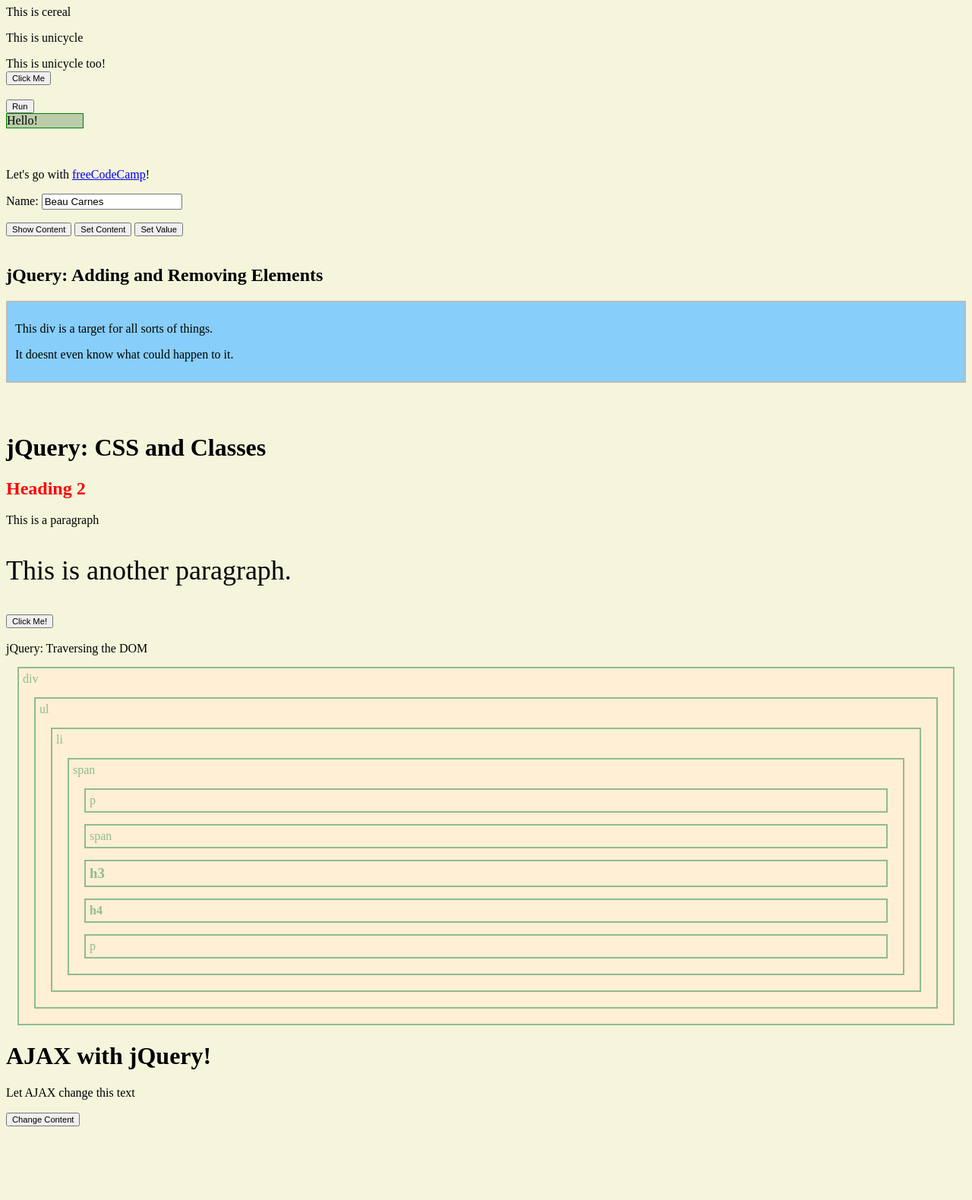
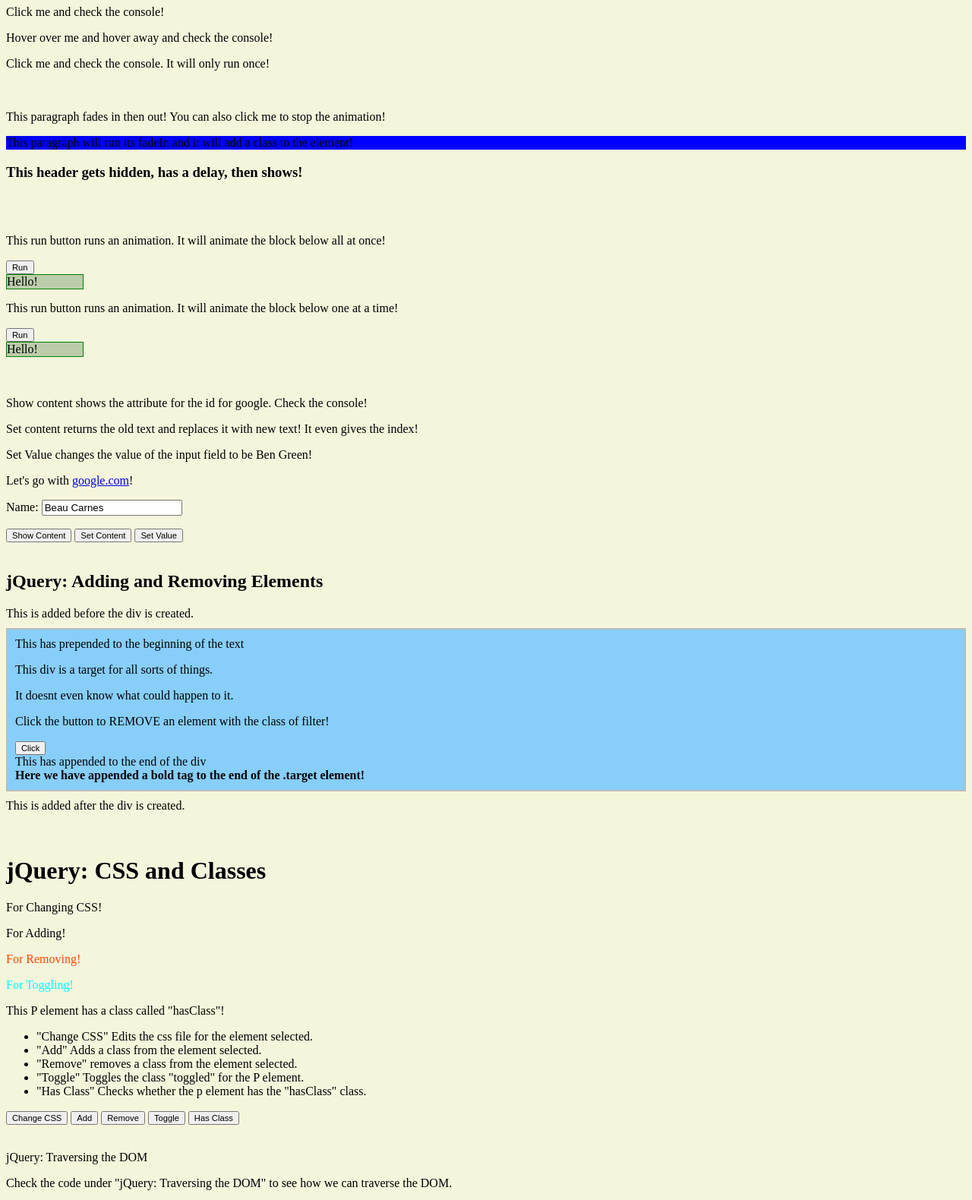
Before and after one commit to Burakkuboido/jQuery_Practice, a website: page index.html in a window 1280 px wide. Shown: the part 60-1640 px from the top of the page at 76% size. Before the commit the page ends 1551 px from the top, so only its background shows below. Drawn offline with nearby package versions, Linux system fonts and the light colour scheme.

Commit message:
Implented all code about jQuery. Next is to add flex to make it easier to read and navigate

```diff
--- a/index.html
+++ b/index.html
@@ -2,6 +2,7 @@
 <html lang="en">
 <head>
     <script src="https://ajax.googleapis.com/ajax/libs/jquery/3.7.1/jquery.min.js"></script>
+    <script src="//code.jquery.com/ui/1.11.4/jquery-ui.js"></script>
     <meta charset="UTF-8">
     <meta name="viewport" content="width=device-width, initial-scale=1.0">
     <title>Document</title>
@@ -9,21 +10,34 @@
 </head>
 <body>
     <h2>Hello my people</h2>
-    <p id="cereal">This is cereal</p>
-    <p class="unicycle">This is unicycle</p>
-    <div class="unicycle">This is unicycle too!</div>
-    <button>Click Me</button>
+    <p id="clicked">Click me and check the console!</p>
+    <p class="hover">Hover over me and hover away and check the console!</p>
+    <div class="once">Click me and check the console. It will only run once!</div>
 
     <br>
     <br>
 
-    <button id="go">Run</button>
-    <div id="block">Hello!</div>
+    <p id="fade">This paragraph fades in then out! You can also click me to stop the animation!</p>
+    <p id="addclass">This paragraph will run its fadeIn and it will add a class to the element!</p>
+    <h3>This header gets hidden, has a delay, then shows!</h3>
 
     <br>
     <br>
 
-    <p id="test">Let's go with <a href="https://freecodecamp.org" id="fcc">freeCodeCamp</a>!</p>
+    <p>This run button runs an animation. It will animate the block below all at once!</p>
+    <button id="go">Run</button>
+    <div id="block">Hello!</div>
+    <p>This run button runs an animation. It will animate the block below one at a time!</p>
+    <button id="go2">Run</button>
+    <div id="block2">Hello!</div>
+
+    <br>
+    <br>
+
+    <p>Show content shows the attribute for the id for google. Check the console!</p>
+    <p>Set content returns the old text and replaces it with new text! It even gives the index!</p>
+    <p>Set Value changes the value of the input field to be Ben Green!</p>
+    <p id="test">Let's go with <a href="https://google.com" id="google">google.com</a>!</p>
     <p>Name: <input type="text" value="Beau Carnes" id="name"></p>
     <button id="btn">Show Content</button>
     <button id="btn2">Set Content</button>
@@ -36,23 +50,39 @@
     <div class="target">
         <p class="filter">This div is a target for all sorts of things.</p>
         <p>It doesnt even know what could happen to it.</p>
+        <p>Click the button to REMOVE an element with the class of filter!</p>
+        <button id="remove">Click</button>
     </div>
 
     <br>
     <br>
 
     <h1>jQuery: CSS and Classes</h1>
-    <h2 class="red">Heading 2</h2>
-    <p>This is a paragraph</p>
-    <p class="big">This is another paragraph.</p>
+    <p class="changecss">For Changing CSS!</p>
+    <p class="forAdding">For Adding!</p>
+    <p class="forRemoving">For Removing!</p>
+    <p class="forToggling toggled">For Toggling!</p>
+    <p class="hasClass">This P element has a class called "hasClass"! </p>
+    <ul>
+        <li>"Change CSS" Edits the css file for the element selected.</li>
+        <li>"Add" Adds a class from the element selected.</li>
+        <li>"Remove" removes a class from the element selected.</li>
+        <li>"Toggle" Toggles the class "toggled" for the P element.</li>
+        <li>"Has Class" Checks whether the p element has the "hasClass" class.</li>
+    </ul>
 
-    <button>Click Me!</button>
+    <button id="changecss">Change CSS</button>
+    <button id="add">Add</button>
+    <button id="removes">Remove</button>
+    <button id="toggle">Toggle</button>
+    <button id="has">Has Class</button>
 
     <br>
     <br>
 
-    <div class="container">
-        jQuery: Traversing the DOM
+        <p>jQuery: Traversing the DOM</p>
+        <p>Check the code under "jQuery: Traversing the DOM" to see how we can traverse the DOM.</p>
+        <div class="container">
         <div>div
             <ul>ul
                 <li>li
@@ -70,7 +100,13 @@
 
     <h1>AJAX with jQuery!</h1>
     <p id="demo">Let AJAX change this text</p>
-    <button type="button" onclick="loadDoc()">Change Content</button>
+    <input type="button" onclick="loadDoc()" value="Change Content"></button>
+
+    <div id = "stage">
+
+     </div>
+
+     <input type="button" id="driver" value="Load Data"/>
 
 </body>
 <script src="scripts.js"></script>
--- a/scripts.js
+++ b/scripts.js
@@ -1,29 +1,17 @@
-// Getting Started With jQuery
-
-/*
-$(document).ready(function(){
-
-    $("button").click(function(){  ### .ready is now deprecated. Use $(function(){ }) instead.
-    });
-});
-*/
+// jQuery Events
 
 
-
-// jQuery Events
-
-/*
 $(function(){
-    $("p").click(function(){  ### .click is now deprecated. Use .on instead.
-        console.log("You Clicked a Paragraph!")
+    $("#clicked").on("click", function(){
+        console.log("You Clicked me!")
     })
 });
-*/
+
 
 // dbclick, mouseenter, mouseleave,. mousedown, mouseup, hover. Hover uses TWO functions.
 
-/*
-$("p").on({
+
+$(".hover").on({
     mouseenter: function () {
         console.log("You entered.");
     },
@@ -31,39 +19,38 @@ $("p").on({
         console.log("You left.");
     }
 });
-*/
+
 
 //Run a Method ONCE.
-/*
+
 $(function(){
-    $("p").one({
+    $(".once").one({
         "click": function() {
             console.log("Clicked!");
-        },
-        "mouseover": function() {
-            console.log("Hovered!");
         }
     });
 })
-*/
 
 
 
 //jQuery Effects
 
 //hide, show, slideUp, slideDown, fadeIn, fadeOut, toggle, stop
-/*
-$("p").fadeOut(500);
-$("p").fadeIn(2000, function() {
+
+$("#fade").fadeOut(500);
+$("#fade").fadeIn(2000);
+
+$("#addclass").fadeOut(500);
+$("#addclass").fadeIn(2000, function() {
     $(this).addClass("blue");
 })
 
-$("p").on("click", function() {
-    $("p").stop();
+$("#fade").on("click", function() {
+    $("#fade").stop();
 })
 
 $("h3").hide(500).delay(1000).show(300);
-*/
+
 
 
 
@@ -72,94 +59,97 @@ $("h3").hide(500).delay(1000).show(300);
 // .animate ( properties [, duration ] [, easing ] [, complete ])
 
 // .animate( properties, options )
-/*
+
+// You will need jQuery UI to animate the background-color property.
+
 $("#go").on("click", function() {
     $("#block").animate({
         opacity: .5,
         marginLeft: "+=50",
-        height: "400px"
+        backgroundColor: "red"
     }, 3000, "linear", function() {
         $(this).after("<div>Animation complete.</div>");
     });
 })
-*/
 
-/*
-$("#go").on("click", function() {
-    $("#block")
+
+
+$("#go2").on("click", function() {
+    $("#block2")
     .animate({width: "90%" }, 1000)
     .animate({fontSize: "40px" }, 1000)
     .animate({borderLeftWidth: "30px" }, 1000)
 })
-*/
+
 
 
 
 // jQuery: Getting and Setting Content and Attributes
 
-/*
+
 $("#btn").on("click", function () {
-    console.log($("#fcc").attr("href"));
+    console.log($("#google").attr("href"));
 });
 
 $("#btn2").on("click", function () {
     $("#test").text(function(i, origText) {
-        return "Old text: " + origText + " New text: freeCodeCamp is awesome! (index: " + i + ")"
+        return "Google is awesome! (index: " + i + ")"
     })
 });
 
 $("#btn3").on("click", function () {
     $("#name").val("Ben Green")
 });
-*/
+
 
 
 
 // jQuery: Adding and Removing Elements
 
-/*
-$(".target").prepend('<div class="child">Prepend</div>')
-$(".target").append('<div class="child">Append</div>', '<p> Hello!</p>')
-$(".target").before('<div class="sibling">Before</div>')
-$(".target").after('<div class="sibling">After</div>')
 
-$(".target").append('<b>LOTS</b>')
+$(".target").prepend('<div class="child">This has prepended to the beginning of the text</div>')
+$(".target").append('<div class="child">This has appended to the end of the div</div>')
+$(".target").before('<div class="sibling">This is added before the div is created.</div>')
+$(".target").after('<div class="sibling">This is added after the div is created.</div>')
 
-$("p").remove(".filter")
-*/
+$(".target").append('<b>Here we have appended a bold tag to the end of the .target element!</b>')
+
+$("#remove").on("click", function() {
+    $("p").remove(".filter")
+})
 
 
 
 // CSS and Classes
-/*
-$("button").on("click", function() {
-    $("p.big").css("fontSize", "100px");
-});
 
- $("button").on("click", function() {
-     $("p.big").css({
-         fontSize: "50px",
+
+ $("#changecss").on("click", function() {
+     $("p.changecss").css({
          color: "blue",
          backgroundColor: "yellow"
      });
  });
 
- $("button").on("click", function() {
-     $("h1").addClass("red")
-     $("p").removeClass("big")
+ $("#add").on("click", function() {
+     $(".forAdding").addClass("addedClass")
  })
 
- $("button").on("click", function() {
-     $("p").toggleClass("big")
+ $("#removes").on("click", function() {
+    $("p.forRemoving").removeClass("forRemoving")
+})
+
+ $("#toggle").on("click", function() {
+     $("p.forToggling").toggleClass("toggled")
  });
 
-$("button").on("click", function() {
-    console.log($("h2").hasClass("big"));
+$("#has").on("click", function() {
+    console.log($(".hasClass").hasClass("hasClass"));
 });
 
-*/
+
 
 // jQuery: Traversing the DOM
+
 
 //$("li").parent().css({"color" : "chocolate" , "border" : "2px solid chocolate"})
 //$("span").parents().css({"color" : "chocolate" , "border" : "2px solid chocolate"})
@@ -177,23 +167,10 @@ $("button").on("click", function() {
 
 //jQuery: AJAX = Asynchronous JavaScript and XML
 
-/*
+
 function loadDoc() {
-    $.post("https://learnwebcode.github.io/json-example/animals-1.json",
-    {
-        name: "Carlos",
-        city: "Teeden"
-    },
-    function(data, status) {
-        console.log("Data: " + data + "\nStatus: " + status);
-    });
-    $.get("https://learnwebcode.github.io/json-example/animals-1.json",
-    function(data, status) {
-        console.log("Data: " + data + "\nStatus: " + status);
-    });
 
-    /*
-    $("#demo").load("https://learnwebcode.github.io/json-example/animals-1.json",
+    $("#demo").load("https://gist.githubusercontent.com/readwalkerchang/2ab04719367da1778384762cc2befd23/raw/cb095bf75c39570b7a2734a8ab51c60c5b36eaa0/dark.json",
     function(responseTxt, statusTxt, xhr) {
         if(statusTxt == "success")
             alert("External content loaded");
@@ -201,10 +178,19 @@ function loadDoc() {
             alert("Error: " + xhr.status + ": " + xhr.statusText);
     })
 }
-*/
+
+$("#driver").on("click", function(event){
+    $.getJSON("https://gist.githubusercontent.com/readwalkerchang/2ab04719367da1778384762cc2befd23/raw/cb095bf75c39570b7a2734a8ab51c60c5b36eaa0/dark.json", function(data) {
+       $('#stage').html('<p>Name: ' + data.members[0].name + '</p>');
+       $('#stage').append('<p>Teen : ' + data.members[0].teen + '</p>');
+       $('#stage').append('<p>Adult  : ' + data.members[0].adult + '</p>');
+       $('#stage').append('<p>Description  : ' + data.members[0].description[0] + ". " + data.members[0].description[1] + ". " + data.members[0].description[2] + '</p>');
+    });
+ });
+
 
 //jQuery vs Vanilla JavaScript
-
+/*
 //Selecting an Element
 // the jQuery way...
 var $elem = $(".someclass");
@@ -241,7 +227,7 @@ requestAnimationFrame(() => elem.style.opacity = 1);
 // the jQuery way...
 var $elem = $(".someClass")
 $.ajax('https://some.url', {
-    success: (ddata) => { /* do stuff with the data */ }
+    success: (ddata) => { // do stuff with the data // }
 });
 
 //the vanilla JavaScript way...
@@ -275,3 +261,4 @@ elem.animate ([
         opacity: 1
     }
 ], 1000)
+*/
--- a/styles.css
+++ b/styles.css
@@ -3,6 +3,12 @@
 }
 
 #block {
+    background-color: #bca;
+    width: 100px;
+    border: 1px solid green;
+}
+
+#block2 {
     background-color: #bca;
     width: 100px;
     border: 1px solid green;
@@ -48,9 +54,7 @@ button {
     color: red;
 }
 
-.big {
-    font-size: 36px;
-}
+
 
 .container * {
     display: block;
@@ -60,3 +64,19 @@ button {
     margin: 15px;
     background: papayawhip;
 }
+
+.small {
+    font-size: 8px;
+}
+
+.addedClass {
+    color: pink;
+}
+
+.forRemoving {
+    color: orangered;
+}
+
+.toggled {
+    color: aqua;
+}
```
